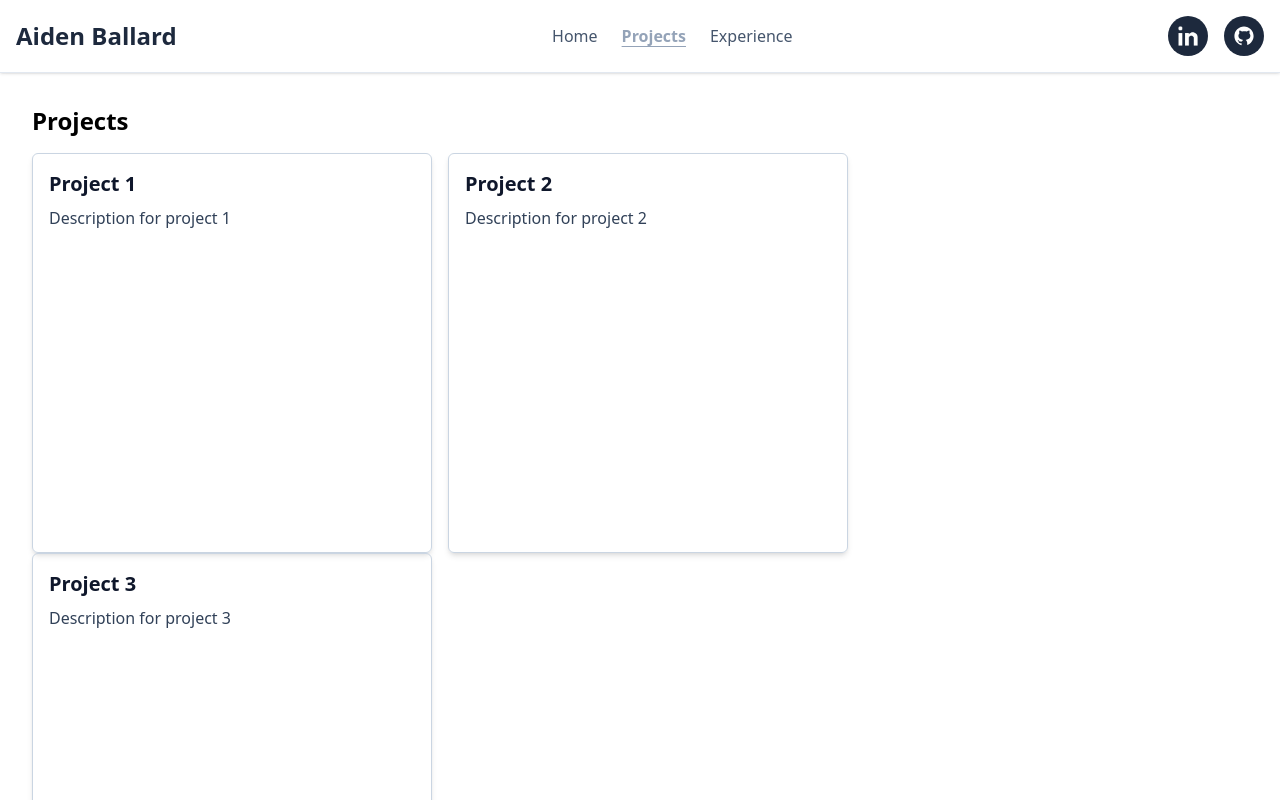
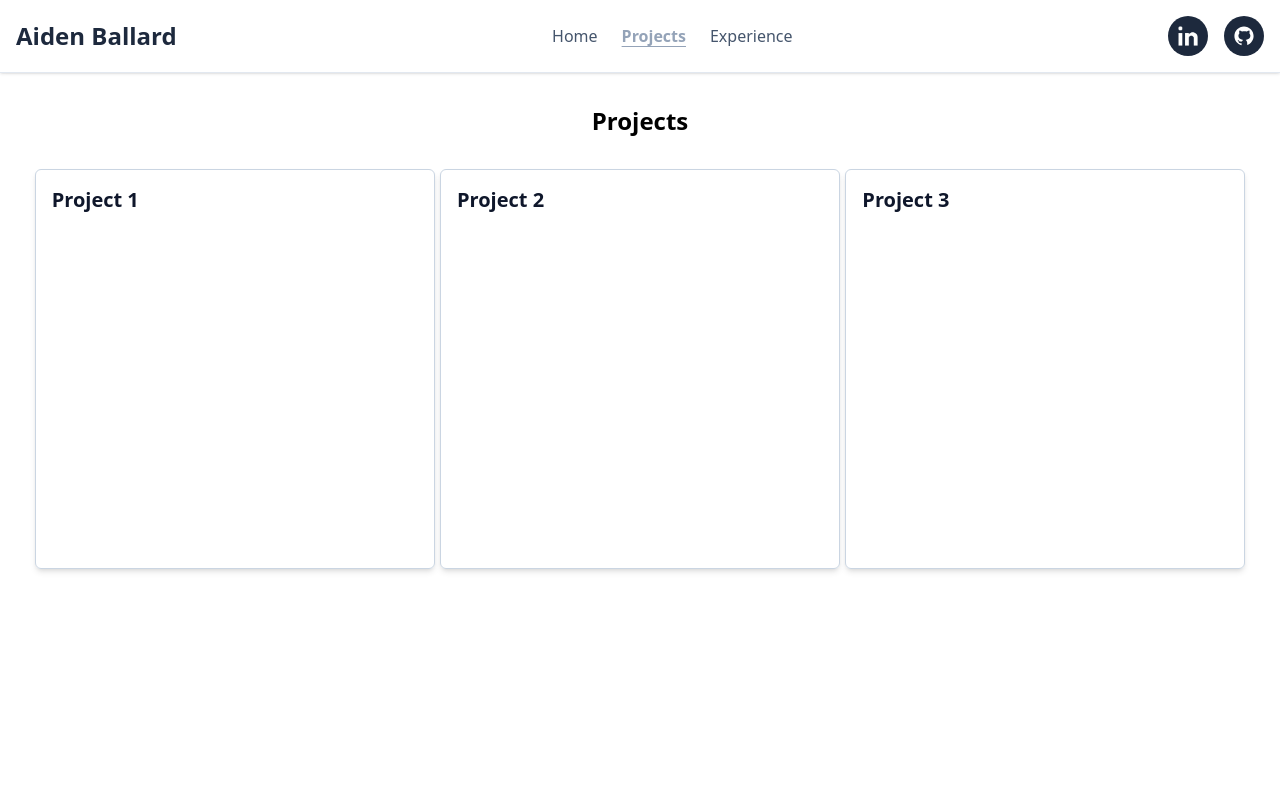
Before and after one commit to 01aidenballard/personal-website, a React (Vite) app: page /projects in a window 1280 px wide. Shown: the top 800 px of the page. Built offline with nearby package versions, Linux system fonts and the light colour scheme.

Commit message:
Updating Resume, and work on Project Cards (Pop out now works)

```diff
--- a/src/components/ProjectCard.jsx
+++ b/src/components/ProjectCard.jsx
@@ -1,20 +1,32 @@
-
+import { useState } from 'react';
 
 function ProjectCard({ project }) {
 
-    {/*
-        Project
-        - title: string
-        - description: string
-        - image: string (src from public folder)
-    */}
+    const [isClicked, setIsClicked] = useState(false);
 
-    return (
-        <div className="inline-block border border-slate-300 p-4 mr-4 rounded-md shadow-md w-100 h-100">
+    const handleCardClick = () => {
+        setIsClicked(!isClicked);
+    };
+
+    if (!isClicked) {
+        return (
+        <div className="inline-block border border-slate-300 p-4 m-4 rounded-md shadow-md w-100 h-100 cursor-pointer transition duration-100 hover:scale-110"
+        onClick={handleCardClick}>
             <h3 className="text-xl font-semibold text-slate-900">{project.title}</h3>
-            <p className="text-slate-700 mt-2">{project.description}</p>
+            <p className="text-slate-700 mt-2">{project.briefDescription}</p>
         </div>
-    );
+        );
+    } else {
+        return (
+        <div className="fixed inset-0 flex items-center justify-center z-50 " onClick={handleCardClick}>
+            <div className="bg-white border border-slate-300 p-6 rounded-md shadow-md w-300 max-w-[60%] h-300 max-h-[60%] transition duration-300 ease-in-out"
+             onClick={(e) => e.stopPropagation()} >
+            <h3 className="text-2xl font-bold text-slate-900">{project.title}</h3>
+            <p className="text-slate-700 mt-4">{project.longDescription}</p>
+            </div>
+        </div>
+        );
+    }
 }
 
 export default ProjectCard;
--- a/src/pages/Experience.jsx
+++ b/src/pages/Experience.jsx
@@ -51,8 +51,10 @@ function Experience() {
                 <h3 className="text-xl font-semibold text-slate-900">Embedded Artificial Intelligence Intern</h3>
                 <p className="text-sm text-slate-500 italic">West Virginia University (February 2025 - Present)</p>
                 <ul className="list-disc list-inside mt-2 ml-4 space-y-2 text-slate-700">
-                  <li>Expanded dataset 7x using data augmentation for enhanced natural language processing and model training.</li>
-                  <li>Developed a Python-based speech recognition and text-to-speech interface, achieving response times under 4 seconds.</li>
+                  <li>Optimized dataset retrieval by caching vectors in a persistent file structure, reducing retrieval
+                  time on average by 84%.</li>
+                  <li>Improved machine learning model accuracy by 13% through dataset expansion (15x larger),
+                  data augmentation, and hyperparameter fine-tuning for enhanced natural language processing.</li>
                 </ul>
               </li>
               <li>
--- a/src/pages/Projects.jsx
+++ b/src/pages/Projects.jsx
@@ -2,12 +2,15 @@ import ProjectCard from '../components/ProjectCard';
 
 
 function Projects() {
+
   return (
     <div className="p-8">
-      <h2 className="text-2xl font-semibold mb-4">Projects</h2>
-      <ProjectCard project={{ title: "Project 1", description: "Description for project 1" }} />
-      <ProjectCard project={{ title: "Project 2", description: "Description for project 2" }} />
-      <ProjectCard project={{ title: "Project 3", description: "Description for project 3" }} />
+      <h2 className="text-center text-2xl font-semibold mb-4">Projects</h2>
+      <ul className= "flex grid grid-cols-3 place-items-center">
+        <ProjectCard project={{ title: "Project 1", description: "Description for project 1" }} />
+        <ProjectCard project={{ title: "Project 2", description: "Description for project 2" }} />
+        <ProjectCard project={{ title: "Project 3", description: "Description for project 3" }} />
+      </ul>
     </div>
   );
 }
```
Also changed, not shown: 1 other file (tests, documents, lock files or other folders).
